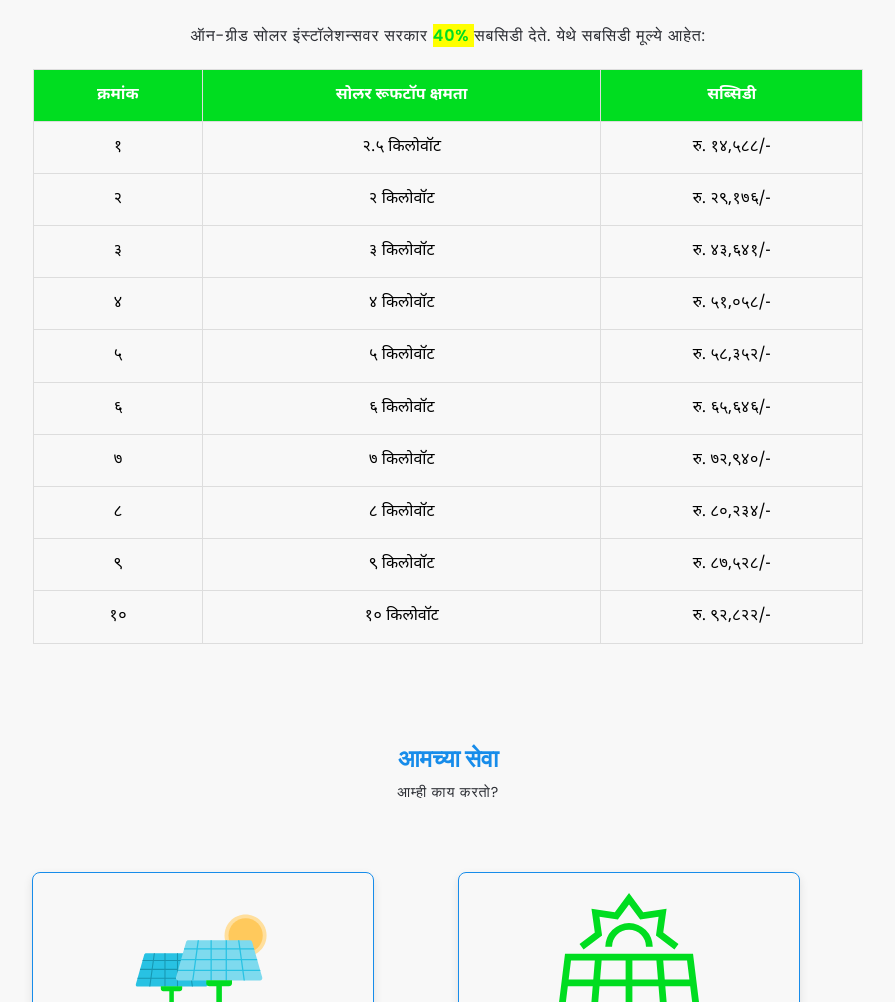
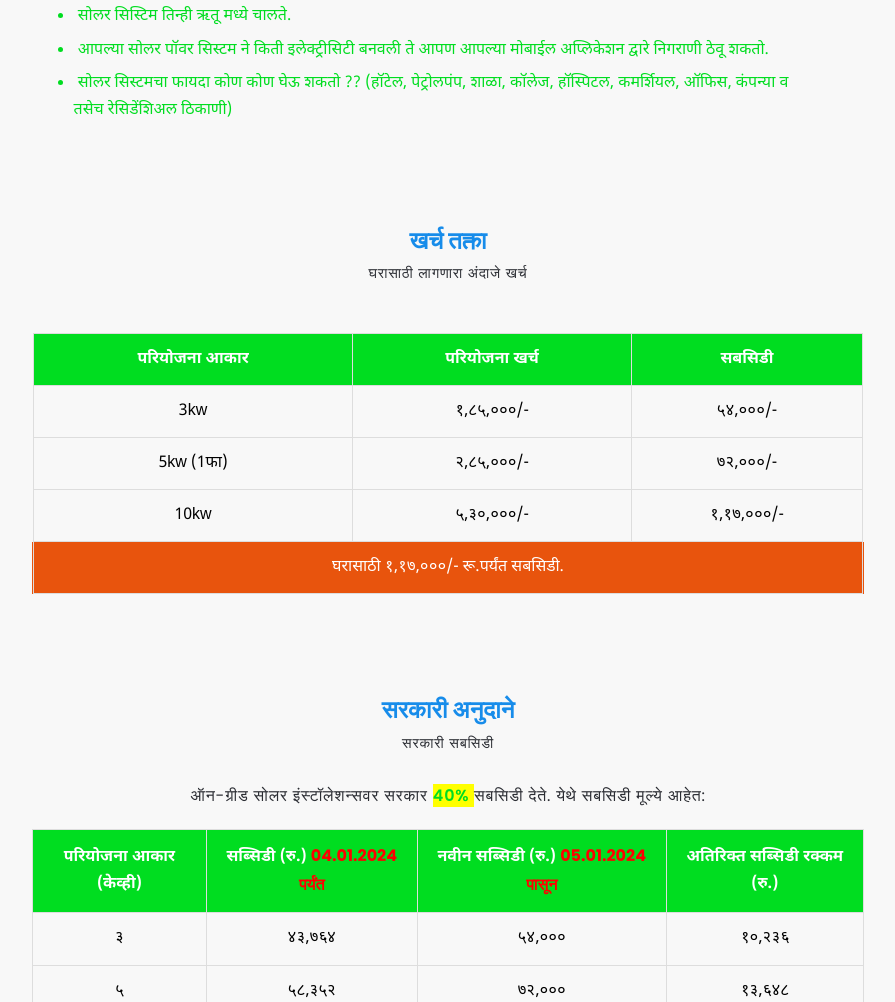
Before and after one commit to vivekmohanlohar/shivkrupasolar, a plain HTML site: page index.html in a window 1280 px wide. Shown: the part 1798-2800 px from the top of the page, without its empty margins (192-1087 px from the left). Drawn offline with nearby package versions, Linux system fonts and the light colour scheme; a web font is replaced by a local one.

Commit message:
Update index.html

```diff
--- a/index.html
+++ b/index.html
@@ -105,6 +105,18 @@
       </svg>
    </header>
 
+   <!-- big attention in marathi starts here -->
+   <section>
+      <div class="container container--greet">
+         <p class="yellow" style="line-height: 1.3; text-align: center;">कब तक बिजली <br>का बिल भरोंगे ?</p><br>
+      </div>
+      <div style="width: 100%; background: #E8540D;">
+         <p style="text-align: center; color
+      : #ffffff; padding: .5rem 0;"> सोलर लगाओ, पैसे बचाओ, आकर्षक सब्सिडी पाओ</p>
+      </div>
+   </section>
+
+   <!-- Greet section starts here -->
    <section>
       <div class="container container--greet">
          <p>Let us togather harvest <span class="yellow">sun</span> and convert our roof into <span class="highlight">Green Power Plant</span></p>
@@ -139,6 +151,47 @@
    <!-- section for Government Subsidies -->
    <section class="government-subsidies" id="Subsidy">
       <div class="container container--center">
+         <h2 data-aos="flip-down">खर्च तक्ता</h2>
+         <p data-aos="flip-up" class="inline_link">घरासाठी लागणारा अंदाजे खर्च</p><br>
+         <p style="text-align: center; margin: 0 auto; max-width: 70%"></p>
+         <div class="gov_subsidy">
+            <!-- Inside the existing #government-subsidies section -->
+
+            <div class="subsidy-table-container" data-aos="fade">
+               <table>
+                  <tr>
+                     <th>परियोजना आकार</th>
+                     <th>परियोजना खर्च</th>
+                     <th>सबसिडी</th>
+                  </tr>
+                  <tr>
+                     <td>3kw</td>
+                     <td>१,८५,०००/-</td>
+                     <td>५४,०००/-</td>
+                  </tr>
+                  <tr>
+                     <td>5kw (1फा)</td>
+                     <td>२,८५,०००/-</td>
+                     <td>७२,०००/-</td>
+                  </tr>
+                  <tr>
+                     <td>10kw</td>
+                     <td>५,३०,०००/-</td>
+                     <td>१,१७,०००/-</td>
+                  </tr>
+                  <tr style="background: #E8540D; color: white;">
+                     <td colspan="3">घरासाठी १,१७,०००/- रू.पर्यंत सबसिडी.</td>
+                  </tr>
+               </table>
+
+            </div>
+         </div>
+      </div>
+   </section>
+
+   <!-- section for Government Subsidies -->
+   <section class="government-subsidies" id="Subsidy">
+      <div class="container container--center">
          <h2 data-aos="flip-down">सरकारी अनुदाने</h2>
          <p data-aos="flip-up" class="inline_link">सरकारी सबसिडी</p><br>
          <p style="text-align: center; margin: 0 auto; max-width: 70%">ऑन-ग्रीड सोलर इंस्टॉलेशन्सवर सरकार <g style="color: #00dd20; font-weight: 600; font-size: 1rem; background: yellow">40% </g> सबसिडी देते. येथे सबसिडी मूल्ये आहेत: </p>
@@ -147,67 +200,46 @@
 
             <div class="subsidy-table-container" data-aos="fade">
                <table>
-                  <thead>
                   <tr>
-                        <th>क्रमांक</th>
-                        <th>सोलर रूफटॉप क्षमता</th>
-                        <th>सब्सिडी</th>
-                     </tr>
-                  </thead>
-                  <tbody>
-                     <tr>
-                        <td>१</td>
-                        <td>२.५ किलोवॉट</td>
-                        <td>रु. १४,५८८/-</td>
-                     </tr>
-                     <!-- Add more rows as needed -->
-                     <tr>
-                        <td>२</td>
-                        <td>२ किलोवॉट</td>
-                        <td>रु. २९,१७६/-</td>
+                     <th>परियोजना आकार (केव्ही)</th>
+                     <th>सब्सिडी (रु.) <r style="color:#ff0000;">04.01.2024 पर्यंत</r>
+                     </th>
+                     <th>नवीन सब्सिडी (रु.) <r style="color: #ff0000;">05.01.2024 पासून</r>
+                     </th>
+                     <th>अतिरिक्त सब्सिडी रक्कम (रु.)</th>
                   </tr>
                   <tr>
                      <td>३</td>
-                        <td>३ किलोवॉट</td>
-                        <td>रु. ४३,६४१/-</td>
-                     </tr>
-                     <tr>
-                        <td>४</td>
-                        <td>४ किलोवॉट</td>
-                        <td>रु. ५१,०५८/-</td>
+                     <td>४३,७६४</td>
+                     <td>५४,०००</td>
+                     <td>१०,२३६</td>
                   </tr>
                   <tr>
                      <td>५</td>
-                        <td>५ किलोवॉट</td>
-                        <td>रु. ५८,३५२/-</td>
+                     <td>५८,३५२</td>
+                     <td>७२,०००</td>
+                     <td>१३,६४८</td>
                   </tr>
                   <tr>
                      <td>६</td>
-                        <td>६ किलोवॉट</td>
-                        <td>रु. ६५,६४६/-</td>
+                     <td>६५,६४६</td>
+                     <td>८१,०००</td>
+                     <td>१५,३५४</td>
                   </tr>
-                     <tr>
-                        <td>७</td>
-                        <td>७ किलोवॉट</td>
-                        <td>रु. ७२,९४०/-</td>
-                     </tr>
-                     <tr>
+                  <tr style="border-top: 1.5px solid black;">
                      <td>८</td>
-                        <td>८ किलोवॉट</td>
-                        <td>रु. ८०,२३४/-</td>
-                     </tr>
-                     <tr>
-                        <td>९</td>
-                        <td>९ किलोवॉट</td>
-                        <td>रु. ८७,५२८/-</td>
+                     <td>८०,२३४</td>
+                     <td>९९,०००</td>
+                     <td>१८,७६६</td>
                   </tr>
                   <tr>
                      <td>१०</td>
-                        <td>१० किलोवॉट</td>
-                        <td>रु. ९२,८२२/-</td>
+                     <td>९४,८२२</td>
+                     <td>१,१७,०००</td>
+                     <td>२२,१७८</td>
                   </tr>
-                  </tbody>
                </table>
+
             </div>
          </div>
       </div>
@@ -519,9 +551,31 @@
    </main>
 -->
 
+
    <section id="Partners">
       <div class="container container--center">
-         <h2>पार्टनर्स</h2>
+         <h2>अधिकृत वितरक</h2>
+         <p class="inline_link"> आम्ही खालील ब्रँड्सचे ऑथोराइज डिस्ट्रीब्यूटर आहे</p><br>
+
+         <div class="partners" style="grid-template-columns: repeat(3, 1fr);">
+
+            <div class="partner_logo">
+               <img src="/shivkrupasolar/assets/images/partner-2.jpg" alt="Our Partner Images">
+            </div>
+            <div class="partner_logo">
+               <img src="/shivkrupasolar/assets/images/partner-7.jpg" alt="Our Partner Images">
+            </div>
+            <div class="partner_logo">
+               <img src="/shivkrupasolar/assets/images/partner-9.jpg" alt="Our Partner Images">
+            </div>
+
+         </div>
+      </div>
+   </section>
+
+   <section id="Partners">
+      <div class="container container--center">
+         <h2>ब्रांड</h2>
          <p class="inline_link">आम्ही फक्त ब्रँडेड साहित्य वापरतो</p><br>
 
          <div class="partners">
@@ -586,14 +640,14 @@
                </iframe>
             </div><br>
 
-            <p style="font-size: .8rem; text-align: center; max-width: 70%;margin: 0 auto;">श्रेयस सुपर बाजार च्या समोर, नांदुरा रोड <br>खामगाव,जिल्हा - बुलढाणा, राज्य - महाराष्ट्र,<br> पिन कोड - 444 303</p>
+            <p style="font-size: .8rem; text-align: center; max-width: 70%;margin: 0 auto;">पोलिस स्थानक सामोर, जळांब नाका, नांदुरा रोड, खामगाव- ४४४३०३</p>
    </section>
    <br>
    <!-- Get In Touch Section Starts Here -->
    <section id="Contact">
       <div class="container container-git">
          <h2 data-aos="flip-down" data-aos-offset="200">संपर्क साधा</h2>
-         <p data-aos="fade" data-aos-offset="200"><span class="highlight">शिवकृपा सोलर</span> तुमच्या सेवेसाठी नेहमी उपलब्ध आहे आमच्यापर्यंत कधीही तुम्ही पोहोचू शकता आपल्या घराला प्रदूषण एक विजेपासून वेगळे करून सौर ऊर्जेला आपलेसे करा. सौर ऊर्जेचा फायदा आपल्याला आणि पर्यावरणाला दोघांना होईल.<span class="highlight"> स्वच्छ, हरित आजीवन </span>आधुनिकीकरणात आमचे सोबती बना.
+         <p data-aos="fade" data-aos-offset="200"><span class="highlight">शिवकृपा सोलर</span> तुमच्या सेवेसाठी नेहमी उपलब्ध आहे आमच्यापर्यंत कधीही तुम्ही पोहोचू शकता आपल्या घराला प्रदूषणापासून वेगळे करून सौर ऊर्जेला आपलेसे करा. सौर ऊर्जेचा फायदा आपल्याला आणि पर्यावरणाला दोघांना होईल.<span class="highlight"> स्वच्छ, हरित आजीवन </span>आधुनिकीकरणात आमचे सोबती बना.
          </p>
          <!-- Social Media Icons -->
          <div class="web-icons">
```
Lines whose indentation alone changed are shown as unchanged.
